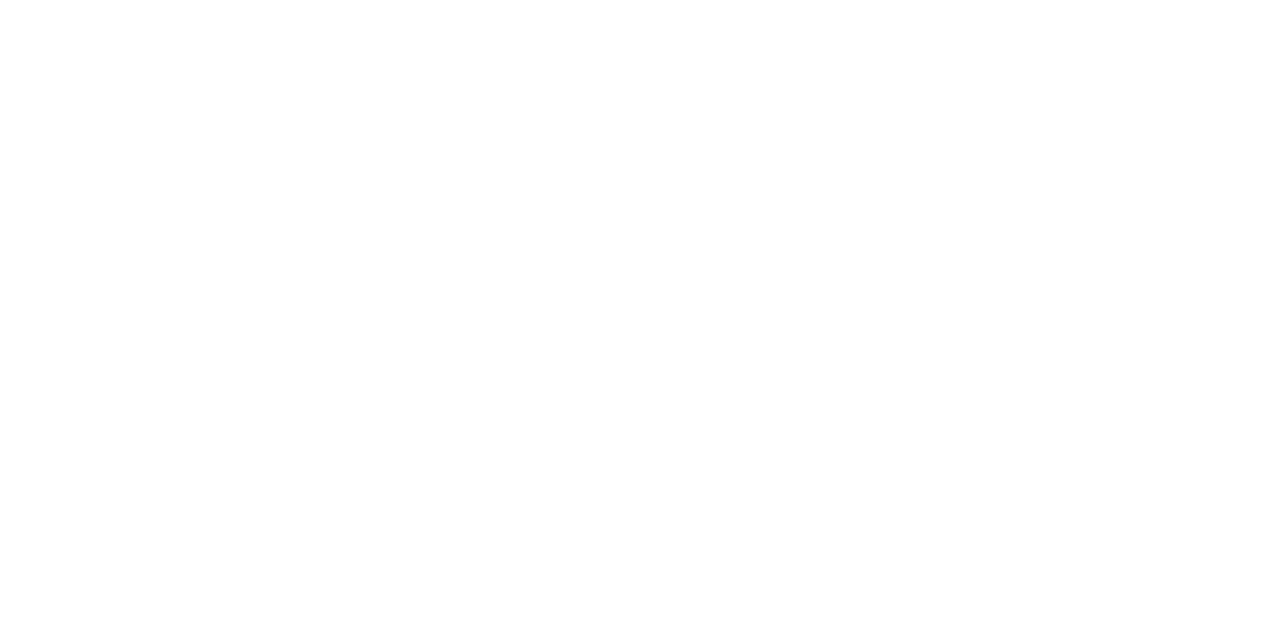
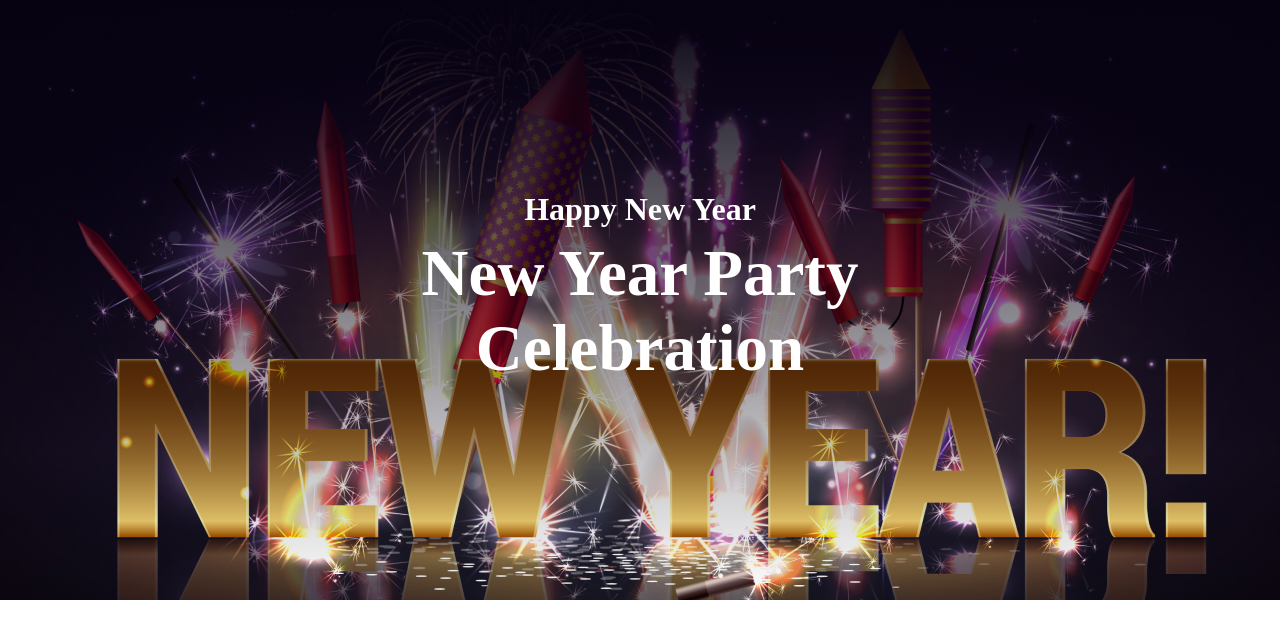
Before and after one commit to mhAbdullah22/new-year-new-me, a plain HTML site: page index.html in a window 1280 px wide. Drawn offline with Linux system fonts and the light colour scheme.

Commit message:
my second commit

```diff
--- a/index.html
+++ b/index.html
@@ -4,8 +4,26 @@
   <meta charset="UTF-8">
   <meta name="viewport" content="width=device-width, initial-scale=1.0">
   <title>new year offer</title>
+  <link rel="stylesheet" href="styles/new.css">
 </head>
 <body>
+  <header>
+      <h1 class="header-title">
+        Happy New Year
+      </h1>
+
+    <h1 class="header-subtitle">
+       New Year Party  Celebration
+          </h1>
+
+
+  </header>
+  <main>
+
+  </main>
+  <footer>
+
+  </footer>
 
 </body>
 </html>
--- /dev/null
+++ b/styles/new.css
@@ -0,0 +1,33 @@
+/* shared styles */
+body{
+  margin:0 ;
+}
+
+
+/* styles header */
+header{
+  background:linear-gradient(180deg, rgb(7, 2, 17),rgba(7, 2, 17, 0) 100%),url('../images/Banner Image.png');
+
+   background-repeat: no-repeat;
+  background-position: center;
+  height: 600px;
+  display: flex;
+  justify-content: center;
+  align-items: center;
+  flex-direction: column;
+
+}
+.header-title{
+  color:#FFFFFF;
+  font-size: 32px;
+  margin-bottom: 0px;
+}
+.header-subtitle{
+  color:#FFFFFF;
+  font-size: 65px;
+  width:600px;
+  height: 150px;
+  margin-top: 8px;
+
+  text-align: center;
+}
```
Also changed, not shown: images/Banner Image.png (added), images/Ellipse 1.png (added), images/Group 44.png (added), images/Group 61.png (added), images/Group 70.png (added), images/Group 75.png (added), images/Group 96.png (added), images/New Year Photo.png (added), images/Rectangle 2.png (added), images/Rectangle 3.png (added), images/Rectangle 4.png (added), images/Rectangle 5.png (added), images/Rectangle 6.png (added), images/Rectangle 7.png (added), 1 more files, 1 other file.
